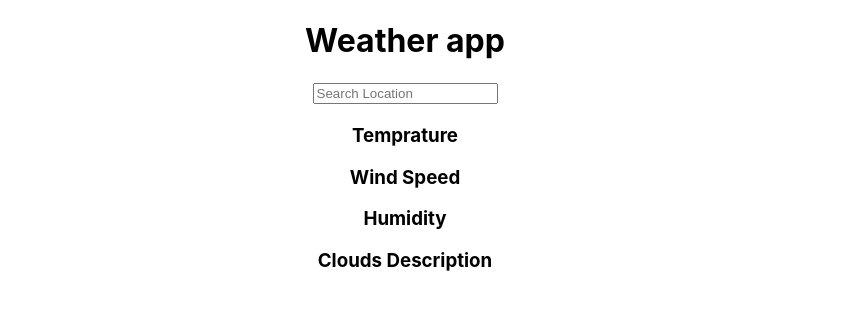
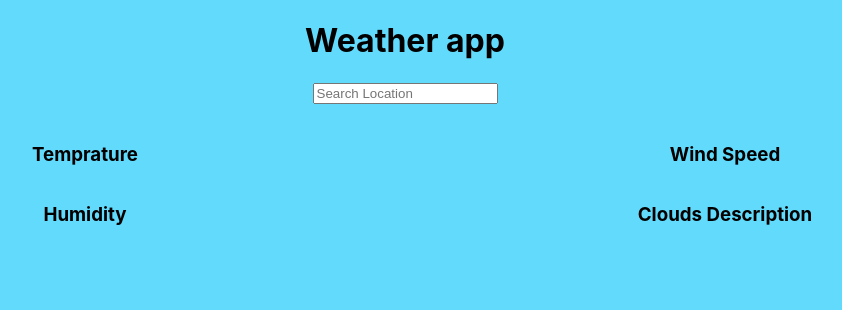
Before and after one commit to jk45limo/weather_app, a React (Create React App) app: page / in a window 1280 px wide. Shown: the top 310 px of the page, without its empty margins (235-1077 px from the left). Built offline with nearby package versions, Linux system fonts and the light colour scheme.

Commit message:
updated the css and styled the app

```diff
--- a/src/App.css
+++ b/src/App.css
@@ -1,5 +1,9 @@
 .App {
   text-align: center;
+  background-color: #61dafb;
+  position:absolute;
+  height:100%;
+  width:100%
 }
 
 .App-logo {
@@ -36,3 +40,23 @@
     transform: rotate(360deg);
   }
 }
+
+.Temprature{
+  float: left;
+  width: 50%;
+}
+
+.wind{
+  float: right;
+  width: 50%;
+}
+
+.Humidity{
+  float: left;
+  width: 50%;
+}
+
+.Clouds{
+  float: right;
+  width: 50%;
+}
--- a/src/App.js
+++ b/src/App.js
@@ -31,6 +31,9 @@ function App() {
       <div className= "Location">
         <h2>{data.name}</h2>
       </div>
+      <div className= "Country">
+        <h3>{data.sys ? <p>{data.sys.country}</p> : null}</h3>
+      </div>
       <div className= "Temprature">
         <h3>Temprature</h3>
         {data.main ? <p>{data.main.temp}°F</p> : null}
```
